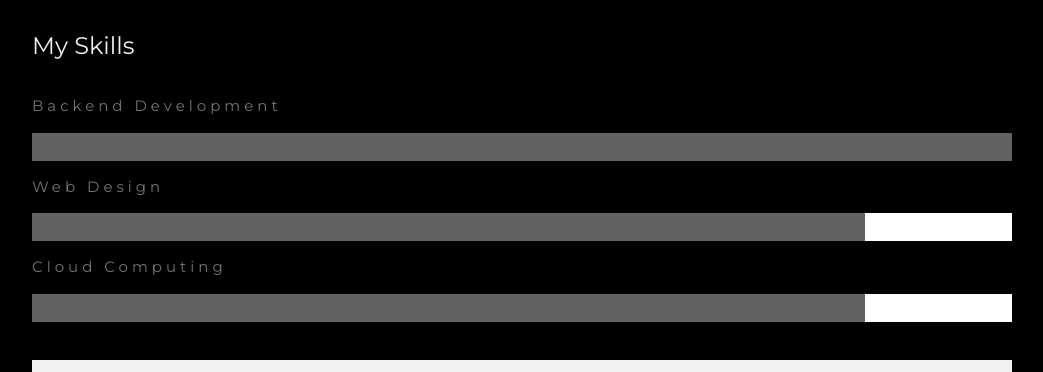
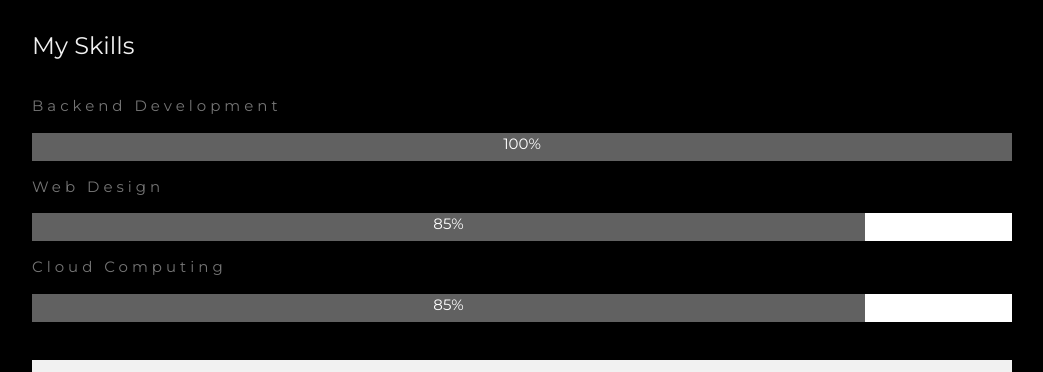
Before and after one commit to Mustakim-Sarkar/Mustakim-Sarkar.github.io, a plain HTML site: page index.html in a window 1280 px wide. Shown: the part 1080-1452 px from the top of the page, without its empty margins (178-1221 px from the left). Drawn offline with nearby package versions, Linux system fonts and the light colour scheme.

Commit message:
first commit

```diff
--- a/index.html
+++ b/index.html
@@ -93,15 +93,18 @@
             <h3 class="w3-padding-16 w3-text-light-grey">My Skills</h3>
             <p class="w3-wide">Backend Development</p>
             <div class="w3-white">
-                <div class="w3-dark-grey" style="height:28px;width:100%"></div>
+                <div class="w3-dark-grey" style="height:28px;width:100%;text-align: center;vertical-align: middle;">100%
+                </div>
             </div>
             <p class="w3-wide">Web Design</p>
             <div class="w3-white">
-                <div class="w3-dark-grey" style="height:28px;width:85%"></div>
+                <div class="w3-dark-grey" style="height:28px;width:85%;text-align: center;vertical-align: middle;">85%
+                </div>
             </div>
             <p class="w3-wide">Cloud Computing</p>
             <div class="w3-white">
-                <div class="w3-dark-grey" style="height:28px;width:85%"></div>
+                <div class="w3-dark-grey" style="height:28px;width:85%;text-align: center;vertical-align: middle;">85%
+                </div>
             </div><br>
 
             <div class="w3-row w3-center w3-padding-16 w3-section w3-light-grey">
```
Also changed, not shown: 1 other file.
